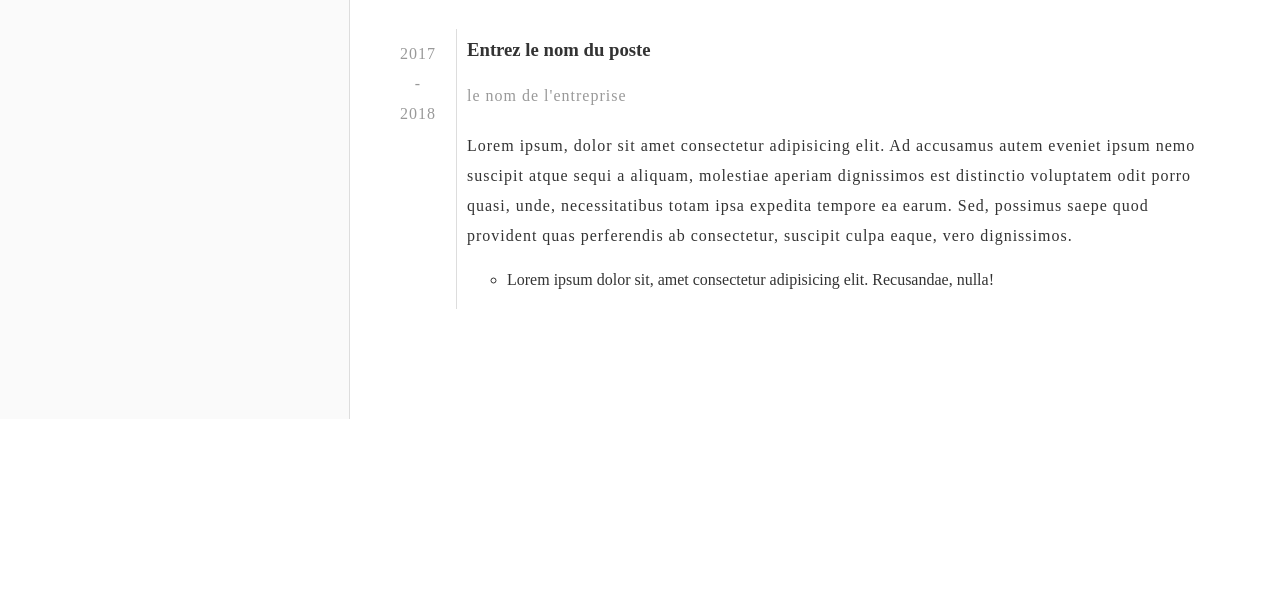
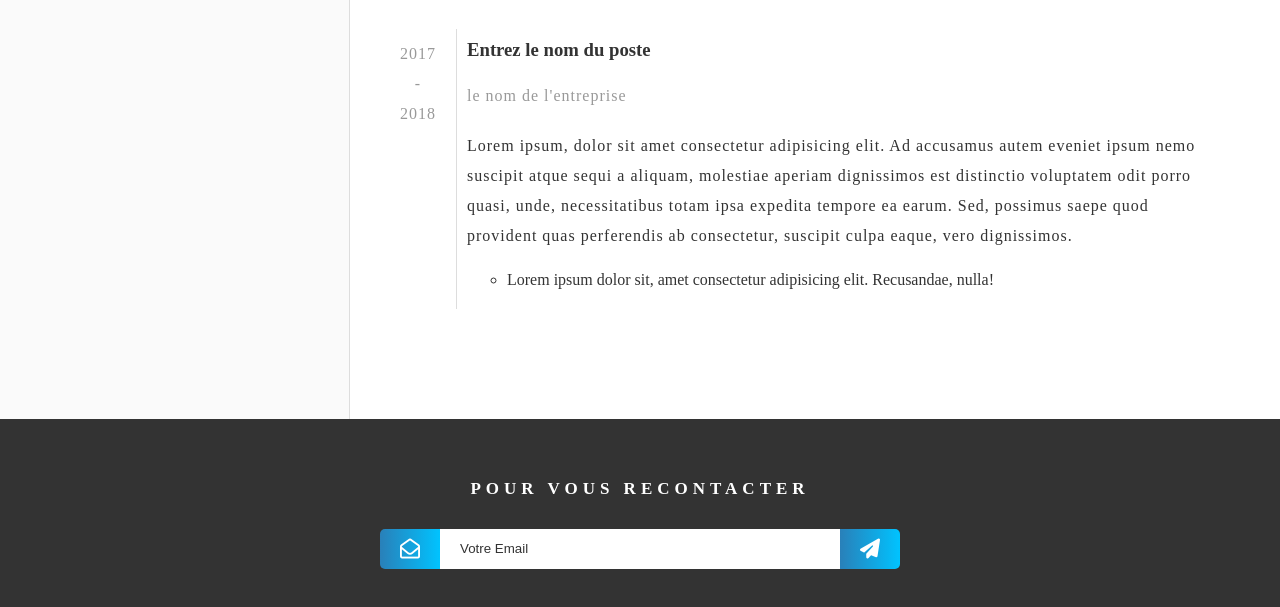
Before and after one commit to gdamss/CV-1, a website: page index.html in a window 1280 px wide. Shown: the part 1429-2036 px from the top of the page. Before the commit the page ends 1848 px from the top, so only its background shows below. Drawn offline with Linux system fonts and the light colour scheme.

Commit message:
ajout contact

```diff
--- a/index.html
+++ b/index.html
@@ -108,7 +108,11 @@
         <h2 class="title-small">EXPERIENCES PROFESSIONNELS</h2>
         <div class="experience">
           <div class="timeline">
-            <p>2017 <br> - <br> 2018</p>
+            <p>
+              2017 <br />
+              - <br />
+              2018
+            </p>
           </div>
           <div class="content">
             <h3>Entrez le nom du poste</h3>
@@ -122,13 +126,20 @@
               consectetur, suscipit culpa eaque, vero dignissimos.
             </p>
             <ul>
-              <li>Lorem ipsum dolor sit, amet consectetur adipisicing elit. Recusandae, nulla!</li>
+              <li>
+                Lorem ipsum dolor sit, amet consectetur adipisicing elit.
+                Recusandae, nulla!
+              </li>
             </ul>
           </div>
         </div>
         <div class="experience">
           <div class="timeline">
-            <p>2017 <br> - <br> 2018</p>
+            <p>
+              2017 <br />
+              - <br />
+              2018
+            </p>
           </div>
           <div class="content">
             <h3>Entrez le nom du poste</h3>
@@ -142,13 +153,20 @@
               consectetur, suscipit culpa eaque, vero dignissimos.
             </p>
             <ul>
-              <li>Lorem ipsum dolor sit, amet consectetur adipisicing elit. Recusandae, nulla!</li>
+              <li>
+                Lorem ipsum dolor sit, amet consectetur adipisicing elit.
+                Recusandae, nulla!
+              </li>
             </ul>
           </div>
         </div>
         <div class="experience">
           <div class="timeline">
-            <p>2017 <br> - <br> 2018</p>
+            <p>
+              2017 <br />
+              - <br />
+              2018
+            </p>
           </div>
           <div class="content">
             <h3>Entrez le nom du poste</h3>
@@ -162,11 +180,24 @@
               consectetur, suscipit culpa eaque, vero dignissimos.
             </p>
             <ul>
-              <li>Lorem ipsum dolor sit, amet consectetur adipisicing elit. Recusandae, nulla!</li>
+              <li>
+                Lorem ipsum dolor sit, amet consectetur adipisicing elit.
+                Recusandae, nulla!
+              </li>
             </ul>
           </div>
         </div>
       </main>
+      <footer>
+        <h2 class="title-small">POUR VOUS RECONTACTER</h2>
+        <form action="#">
+          <i class="fa-regular fa-envelope-open prefix"></i>
+          <input type="text" placeholder="Votre Email" />
+          <button>
+            <i class="fa-solid fa-paper-plane postfix"></i>
+          </button>
+        </form>
+      </footer>
     </div>
   </body>
 </html>
--- a/scss/style.scss
+++ b/scss/style.scss
@@ -9,7 +9,8 @@
   grid:
     "picture header" auto
     "aside main" 1fr
-    /350px auto;
+    "footer footer" auto
+    / 350px auto;
 }
 
 header {
@@ -74,73 +75,71 @@ aside {
         background: var(--light);
       }
       .bar-skill-dot {
-        position: absolute ;
+        position: absolute;
         height: 10px;
         width: 10px;
         background: var(--dark);
-        left: calc(80% - 5px) ;
+        left: calc(80% - 5px);
         top: -2.5px;
         transform: rotate(45deg);
       }
     }
-    .stars-container{
+    .stars-container {
       display: flex;
       margin: 2rem 0 3rem 0;
       color: var(--hint);
-      i{
+      i {
         font-size: 2rem;
         margin: 0 1rem;
       }
     }
-    .social-container{
+    .social-container {
       display: flex;
       justify-content: start;
       align-items: center;
       margin: 2rem 0;
-      i{
+      i {
         font-size: 2rem;
         flex: 0 0 50px;
         margin-right: 1rem;
       }
-      p{
+      p {
         flex: auto;
         margin: 0;
       }
     }
-
   }
 }
 
 main {
   grid-area: main;
   padding: 5rem;
-  h2{
+  h2 {
     margin-bottom: 4rem;
   }
-  p{
+  p {
     letter-spacing: 0.1rem;
     line-height: 3rem;
-
   }
-  .experience{
+  .experience {
     display: flex;
     margin: 6rem 0;
-    .timeline{
+    .timeline {
       text-align: center;
       color: var(--hint);
       padding-right: 2rem;
       border-right: 1px solid var(--border);
       padding-top: 0;
     }
-    .content{
+    .content {
       padding: 0 1rem;
-      h2{
+      h2 {
         margin: 0;
       }
-      p{
+      p {
         margin: 0;
       }
-      ul{
+      ul {
         margin: 2rem 0;
         list-style: circle;
         padding-left: 4rem;
@@ -148,3 +147,58 @@ main {
     }
   }
 }
+
+footer {
+  grid-area: footer;
+  display: flex;
+  flex-direction: column;
+  text-align: center;
+  justify-content: center;
+  align-items: center;
+  color: white;
+  padding: 5rem;
+  background: var(--text);
+  h2 {
+    margin-bottom: 3rem;
+  }
+  form {
+    display: flex;
+    align-items: center;
+
+    .prefix {
+      background: linear-gradient(to right, var(--dark), var(--light));
+      padding: 1rem 2rem;
+      color: white;
+      font-size: 2rem;
+      border-top-left-radius: 0.5rem;
+      border-bottom-left-radius: 0.5rem;
+    }
+    button {
+      background: var(--text);
+      border: 0;
+      cursor: pointer;
+      transition: all 0.2s;
+      &:hover {
+        opacity: 0.8;
+      }
+      .postfix {
+        background: linear-gradient(to right, var(--dark), var(--light));
+        padding: 1rem 2rem;
+        color: white;
+        font-size: 2rem;
+        border-top-right-radius: 0.5rem;
+        border-bottom-right-radius: 0.5rem;
+      }
+    }
+    input {
+      outline: 0;
+      border: 0;
+      min-width: 400px;
+      padding: 1rem 2rem;
+      line-height: 2rem;
+      &::placeholder {
+        color: var(--text);
+      }
+    }
+  }
+}
```
Also changed, not shown: css/style.css, 1 other file.
